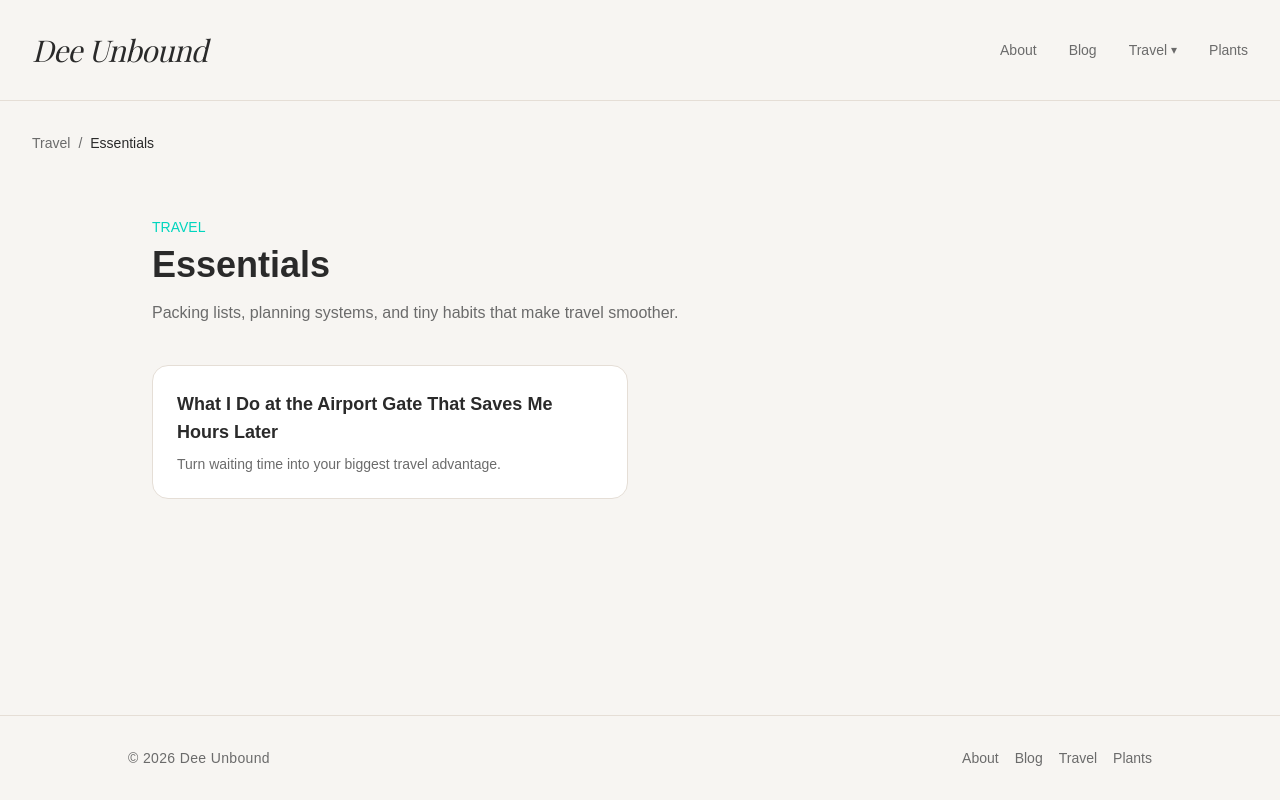
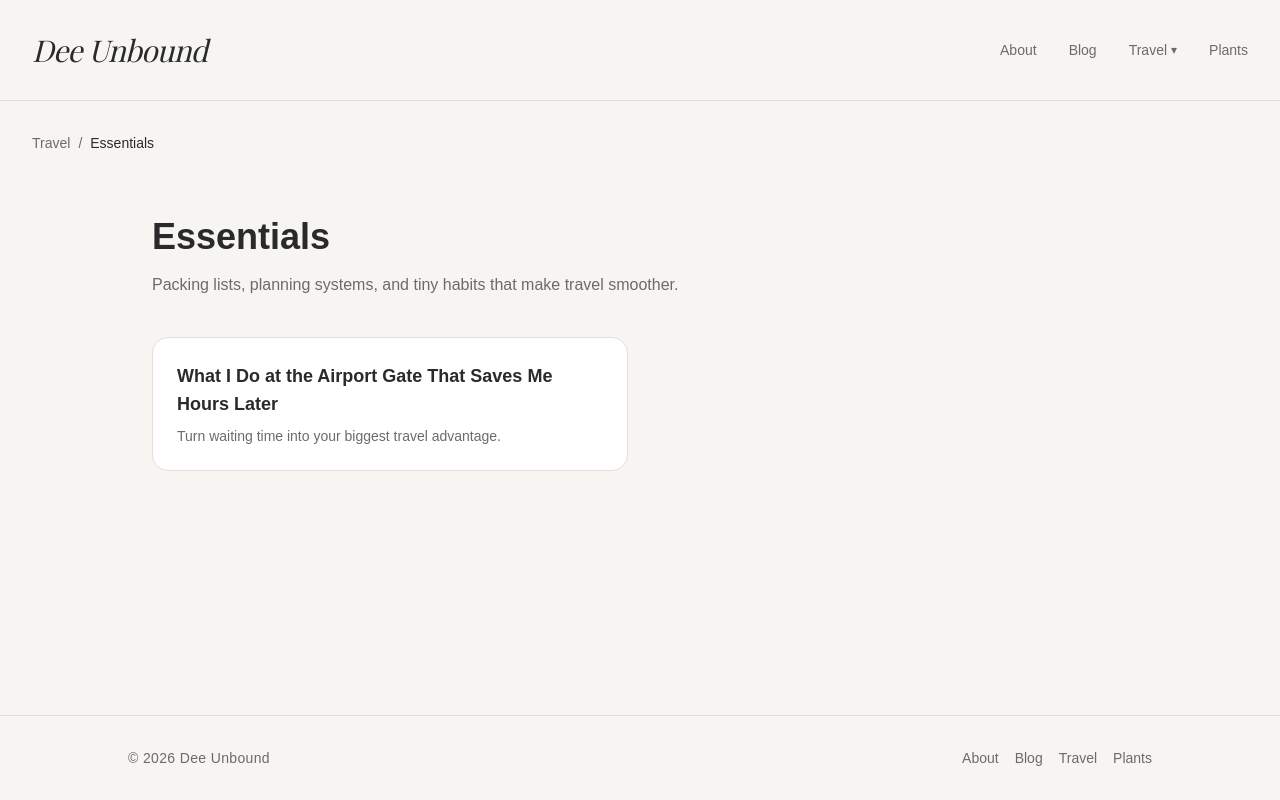
Before and after one commit to dsatyan/deeunbound, a Next.js app: page /travel/essentials in a window 1280 px wide. Shown: the top 800 px of the page. Built offline with nearby package versions, Linux system fonts and the light colour scheme; a web font is replaced by a local one.

Commit message:
minor edits

```diff
--- a/app/travel/essentials/page.tsx
+++ b/app/travel/essentials/page.tsx
@@ -18,7 +18,6 @@ export default function EssentialsPage() {
       ]}
     >
       <main className="mx-auto max-w-5xl px-6 py-16">
-        <p className="mb-2 text-sm text-teal-400">TRAVEL</p>
 
         <h1 className="mb-4 text-4xl font-bold">Essentials</h1>
 
```
